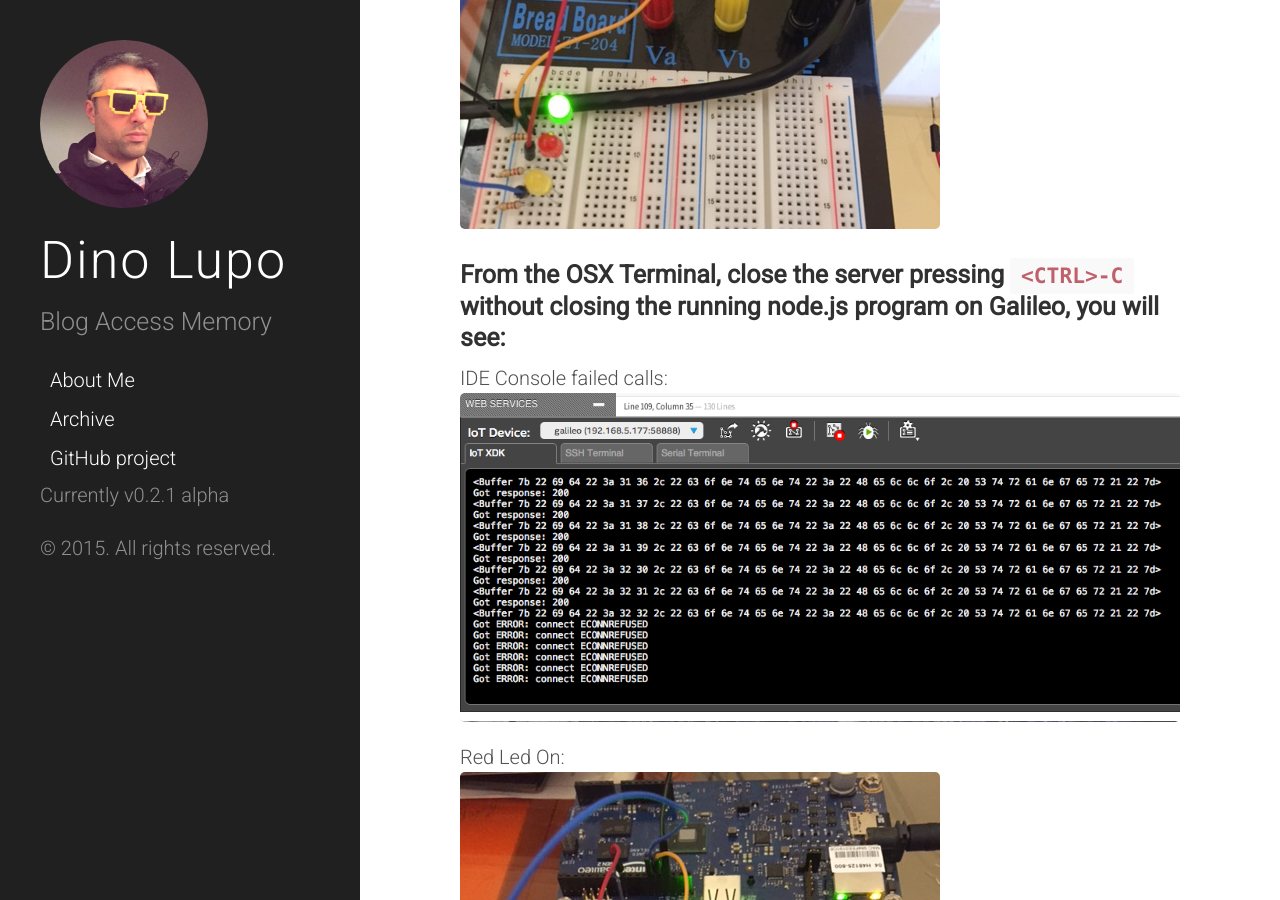
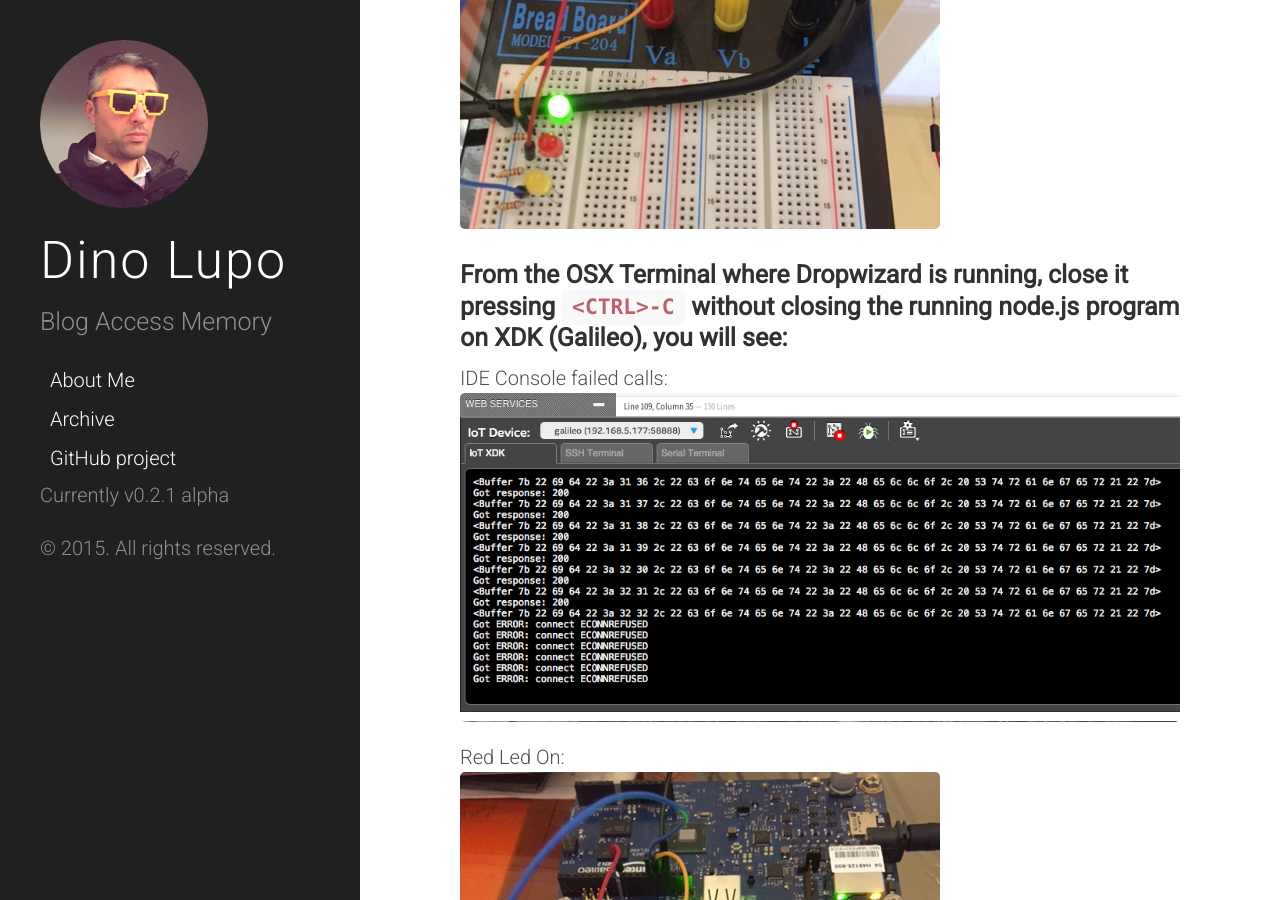
Before and after one commit to dinolupo/dinolupo.github.io, a Jekyll site: the page built from _posts/2015-05-23-rest-service-galileo-xdk.md, in a window 1280 px wide and 900 px high, scrolled down 9193 px. Built offline with Jekyll 4.4.1, drawn with Linux system fonts in a browser that asks for light colours; comment, search, counter and statistics services are not loaded.

Commit message:
img correction

````diff
--- a/_posts/2015-05-23-rest-service-galileo-xdk.md
+++ b/_posts/2015-05-23-rest-service-galileo-xdk.md
@@ -184,7 +184,7 @@ OSX Terminal calls coming from Galileo:
 Green Led On:
 ![Green Led On]({{site.baseurl}}/assets/images/2015-05-23-n52.jpg)
 
-### From the OSX Terminal, close the server pressing ```<CTRL>-C``` without closing the running node.js program on Galileo, you will see:
+### From the OSX Terminal where Dropwizard is running, close it pressing ```<CTRL>-C``` without closing the running node.js program on XDK (Galileo), you will see:
 
 IDE Console failed calls:
 ![IDE Console failed calls]({{site.baseurl}}/assets/images/2015-05-23-n60.png)
````
